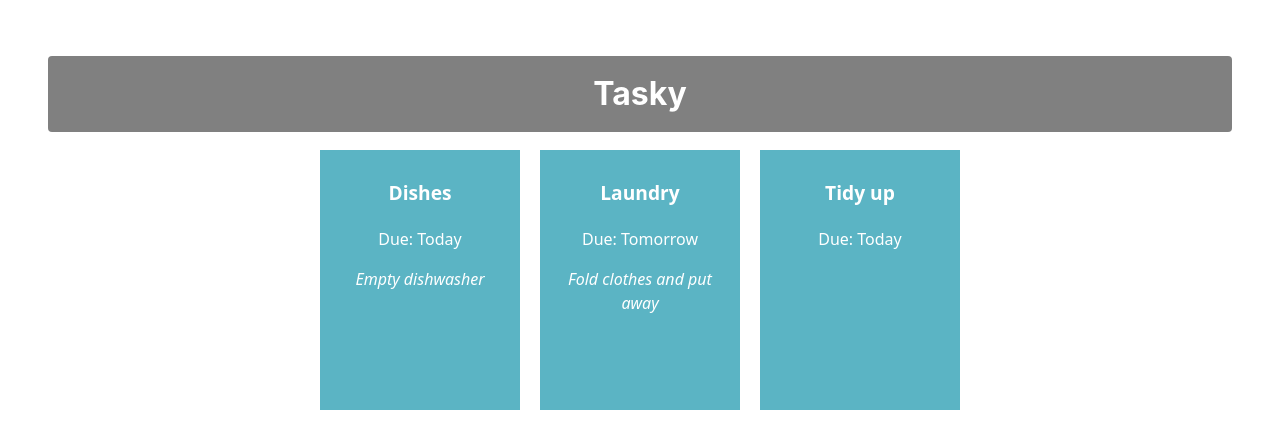
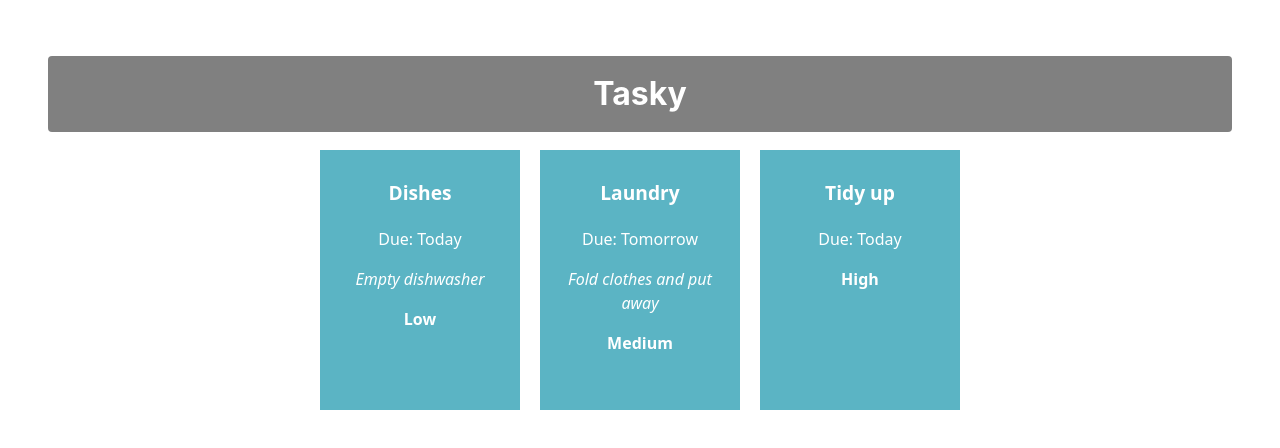
Before and after one commit to pedro-augusto/react-basics-lab, a React (Vite) app in the folder tasky/: page / in a window 1280 px wide. Shown: the top 448 px of the page. Built offline with nearby package versions, Linux system fonts and the light colour scheme.

Commit message:
Tasky Lab 2a - Exercise done

```diff
--- a/tasky/src/App.css
+++ b/tasky/src/App.css
@@ -44,3 +44,7 @@ div {
 .description {
   font-style: italic;
 }
+
+.priority {
+  font-weight: bold;
+}
--- a/tasky/src/App.jsx
+++ b/tasky/src/App.jsx
@@ -6,9 +6,9 @@ function App() {
 
     const [ taskState, setTaskState ] = useState({
     tasks: [
-      { id: 1, title:"Dishes", description: "Empty dishwasher", deadline: "Today" },
-      { id: 2, title: "Laundry", description: "Fold clothes and put away", deadline: "Tomorrow" },
-      { id: 3, title: "Tidy up", deadline: "Today" }
+      { id: 1, title:"Dishes", description: "Empty dishwasher", deadline: "Today", priority: "Low"},
+      { id: 2, title: "Laundry", description: "Fold clothes and put away", deadline: "Tomorrow", priority: "Medium"},
+      { id: 3, title: "Tidy up", deadline: "Today", priority: "High"}
     ]
   });
 
@@ -21,6 +21,7 @@ function App() {
           title={task.title}
           description={task.description}
           deadline={task.deadline}
+          priority = {task.priority}
           key={task.id}
         />
       ))}
--- a/tasky/src/components/Task.jsx
+++ b/tasky/src/components/Task.jsx
@@ -7,6 +7,7 @@ const Task = (props) => {
             <p className="title">{props.title}</p>
             <p>Due: {props.deadline}</p>
             <p className="description">{props.description}</p>
+            <p className="priority">{props.priority}</p>
         </div>
     )
 
```
